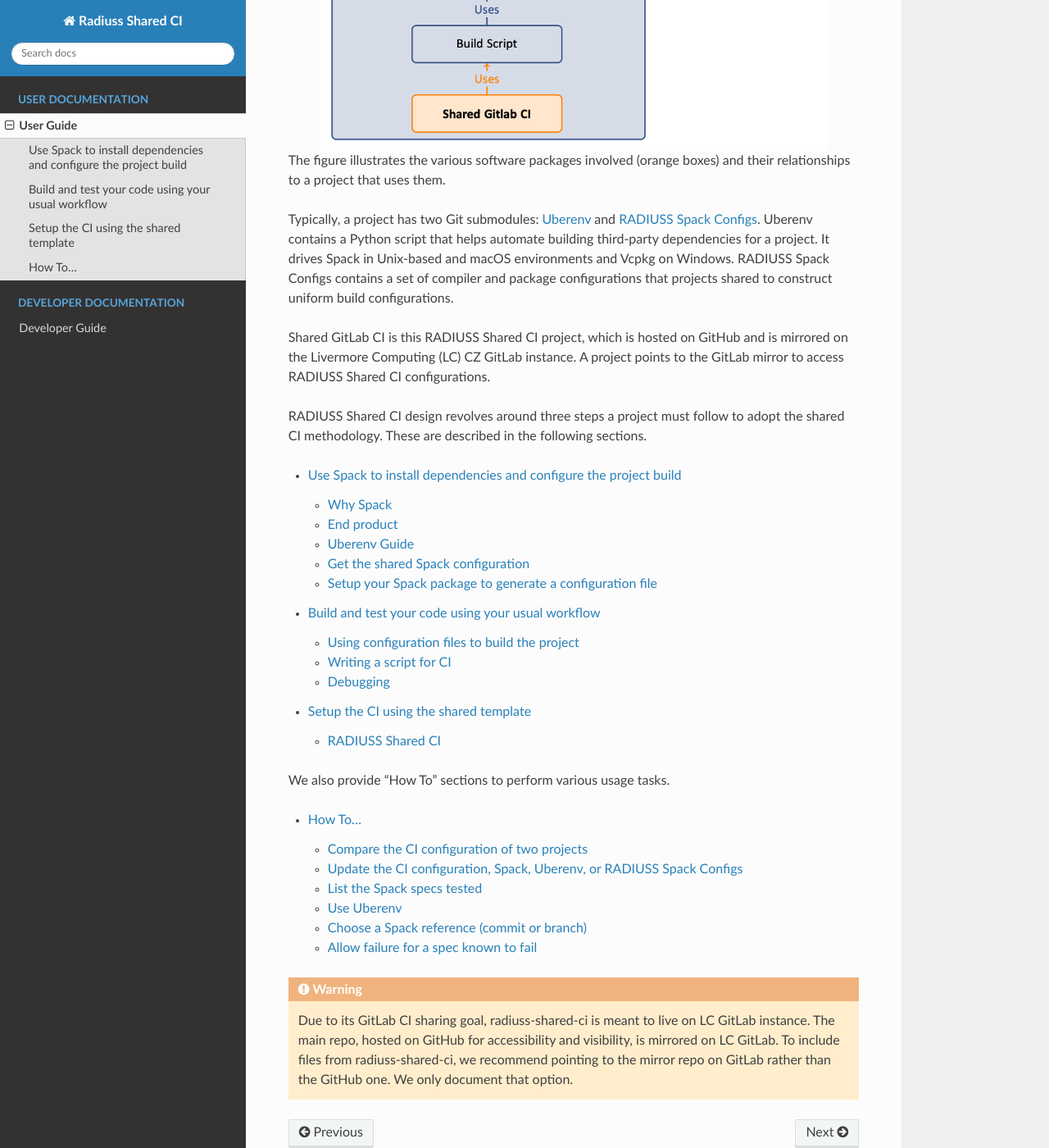
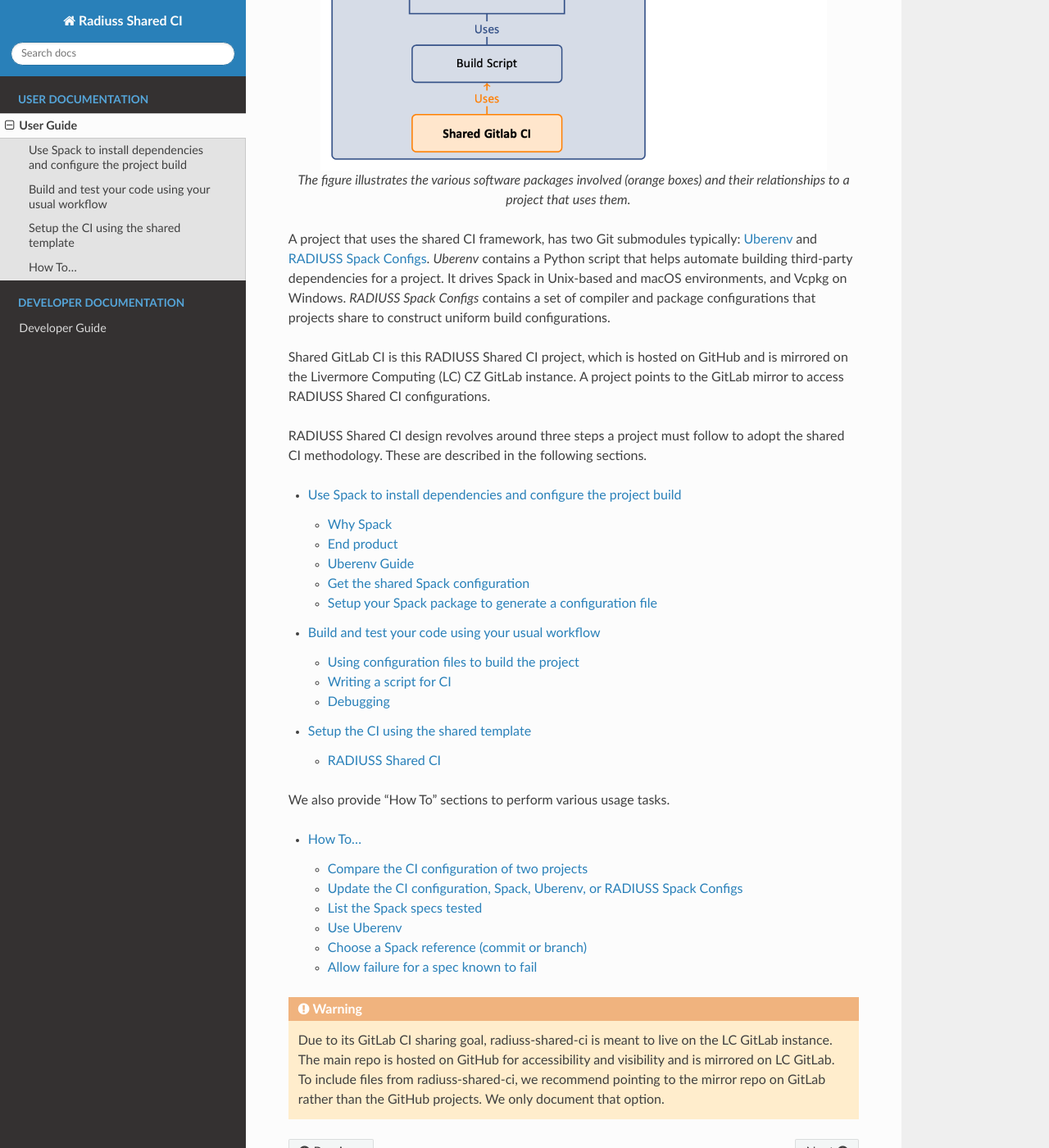
Before and after one commit to LLNL/radiuss-shared-ci, a Sphinx documentation site: the page built from docs/sphinx/user_guide/index.rst, in a window 1280 px wide and 1400 px high, scrolled down 649 px. Shown: the whole window at 82% size. Built offline with Sphinx 7.4.7 and the Read the Docs theme 2.0.0, drawn with Linux system fonts in a browser that asks for light colours; some of the changed text lies outside the part shown.

Commit message:
Fox some documentation issues.

```diff
--- a/docs/sphinx/user_guide/index.rst
+++ b/docs/sphinx/user_guide/index.rst
@@ -15,26 +15,26 @@
 on GitLab* that we intend be sufficiently flexible and general to be adopted
 and shared by RADIUSS projects. The infrastructure *uses Spack to setup project
 dependencies and generate build configuration files*. This allows projects to
-easily *share the full context of their builds*. The project is then built
-and tested as usual and *most of the CI infrastructure is shared* to avoid
-duplication and ease maintenance.
+easily *share the full context of their builds*. A project is then built
+and tested as usual and *most of the CI infrastructure is shared* to reduce
+duplicated effort and ease maintenance of testing for individual projects.
 
-.. image:: images/UberenvWorkflow.png
+.. figure:: images/UberenvWorkflow.png
    :scale: 32 %
    :alt: RADIUSS Shared CI infrastructure in a project repository.
    :align: center
 
-The figure illustrates the various software packages involved (orange boxes)
-and their relationships to a project that uses them.
+   The figure illustrates the various software packages involved (orange boxes)
+   and their relationships to a project that uses them.
 
-Typically, a project has two Git submodules:
+A project that uses the shared CI framework, has two Git submodules typically:
 `Uberenv <https://github.com/LLNL/uberenv>`_ and
 `RADIUSS Spack Configs <https://github.com/LLNL/radiuss-spack-configs>`_.
-Uberenv contains a Python script that helps automate building third-party
-dependencies for a project. It drives Spack in Unix-based and macOS environments
-and Vcpkg on Windows. RADIUSS Spack Configs contains a set of compiler and
-package configurations that projects shared to construct uniform build
-configurations.
+*Uberenv* contains a Python script that helps automate building third-party
+dependencies for a project. It drives Spack in Unix-based and macOS
+environments, and Vcpkg on Windows. *RADIUSS Spack Configs* contains a set of
+compiler and package configurations that projects share to construct uniform
+build configurations.
 
 Shared GitLab CI is this RADIUSS Shared CI project, which is hosted on GitHub
 and is mirrored on the Livermore Computing (LC) CZ GitLab instance. A project
@@ -58,8 +58,8 @@
    how_to
 
 .. warning::
-   Due to its GitLab CI sharing goal, radiuss-shared-ci is meant to live on LC
-   GitLab instance. The main repo, hosted on GitHub for accessibility and
-   visibility, is mirrored on LC GitLab. To include files from
+   Due to its GitLab CI sharing goal, radiuss-shared-ci is meant to live on
+   the LC GitLab instance. The main repo is hosted on GitHub for accessibility
+   and visibility and is mirrored on LC GitLab. To include files from
    radiuss-shared-ci, we recommend pointing to the mirror repo on GitLab rather
-   than the GitHub one. We only document that option.
+   than the GitHub projects. We only document that option.
```
